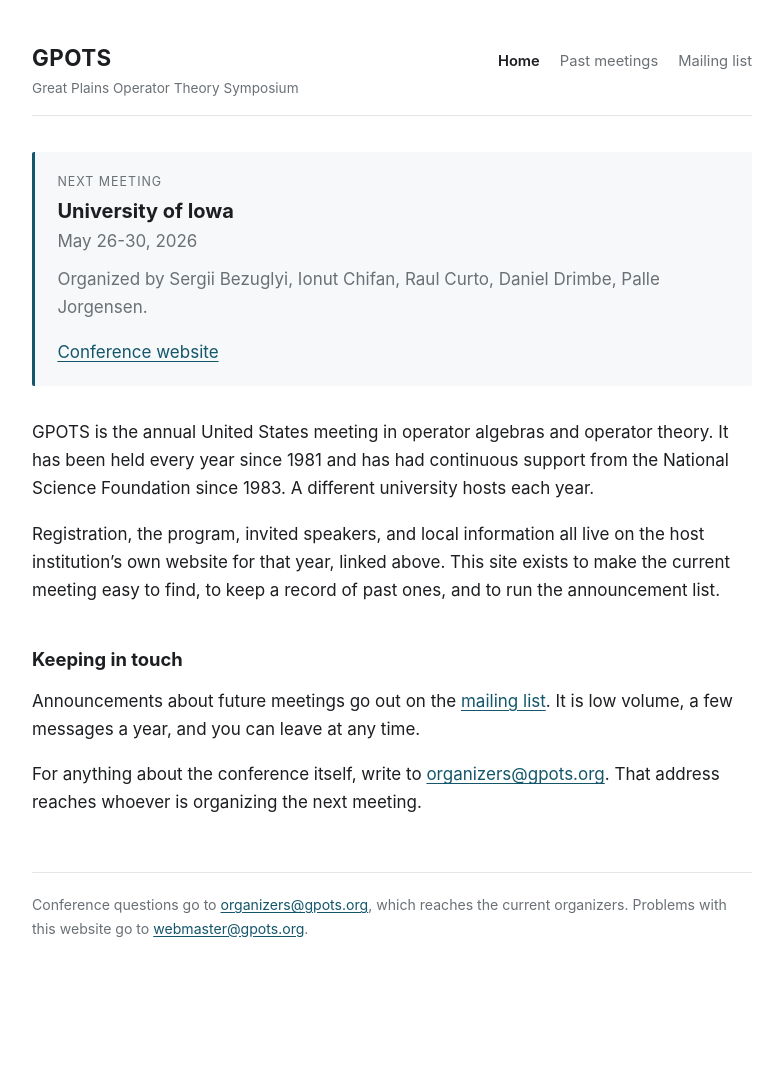
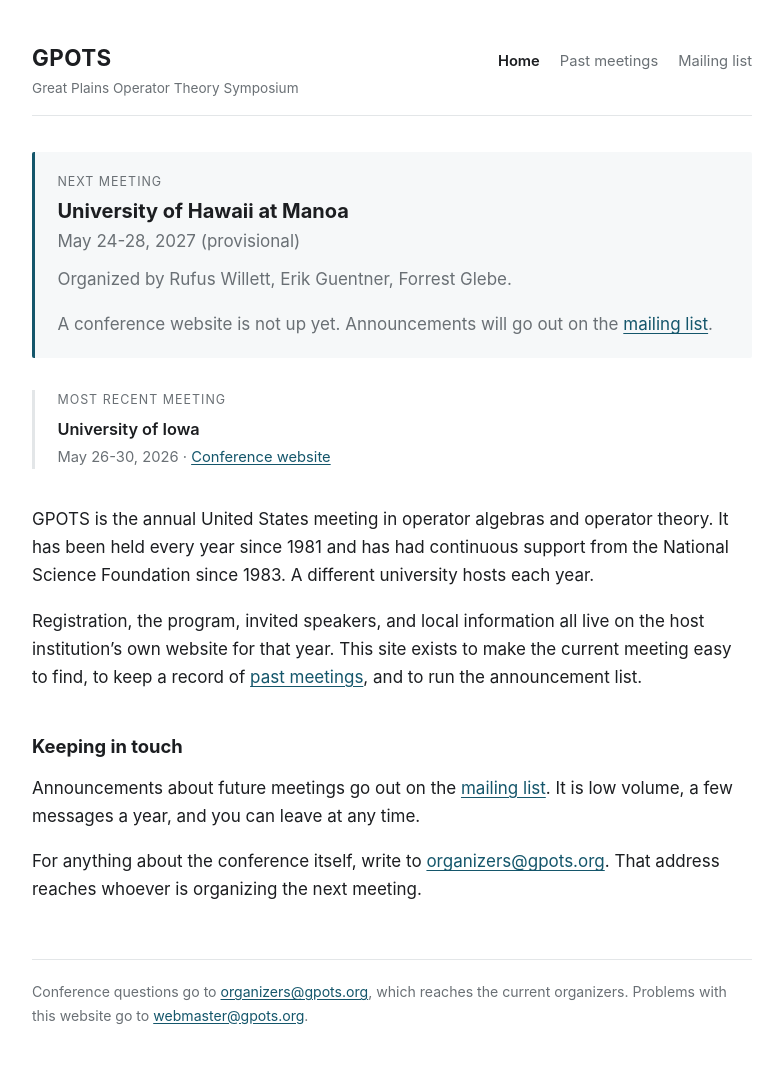
Before and after one commit to gpots-info/gpots-info.github.io, a Jekyll site: the page built from index.md, in a window 1280 px wide. Shown: the whole page, without its empty margins (248-1029 px from the left). Built offline with Jekyll 4.4.1, drawn with Linux system fonts in a browser that asks for light colours; before the commit the page ends 1004 px from its top, so only the background shows below that.

Commit message:
Show next and most recent meeting on the front page
Add 2027 at Hawaii as the upcoming meeting. The front page now reads an
'upcoming' flag in the data rather than assuming the top entry is future.

```diff
--- a/_data/meetings.yml
+++ b/_data/meetings.yml
@@ -3,14 +3,32 @@
 # To add a year, copy the block below, put it at the top, and fill it in.
 # Only "year" is required. Leave out anything you don't know.
 #
-#   - year: 2027
+#   - year: 2028
 #     host: Name of University
-#     dates: May 24-28, 2027
-#     url: https://example.edu/gpots2027
+#     dates: May 24-28, 2028
+#     url: https://example.edu/gpots2028
 #     organizers: [First Last, First Last]
+#     upcoming: true
 #
+# ---------------------------------------------------------------------
+# IMPORTANT: "upcoming: true" marks the meeting that has not happened
+# yet. It is what puts a meeting in the "Next meeting" box on the front
+# page. Exactly one entry should have it, or none between meetings.
+#
+# So, once a meeting is over, delete its "upcoming: true" line and put
+# one on the next meeting instead. That single line is the difference
+# between the front page saying "next" and saying "most recent".
+# ---------------------------------------------------------------------
+#
+# If dates are not settled, just write them with "(provisional)" after.
 # Lines starting with # are notes and never appear on the site.
 # Entries marked "unconfirmed" below still need checking.
+
+- year: 2027
+  host: University of Hawaii at Manoa
+  dates: May 24-28, 2027 (provisional)
+  organizers: [Rufus Willett, Erik Guentner, Forrest Glebe]
+  upcoming: true
 
 - year: 2026
   host: University of Iowa
--- a/assets/style.css
+++ b/assets/style.css
@@ -142,6 +142,31 @@ li { margin-bottom: 0.35rem; }
 
 .next-meeting p:last-child { margin-bottom: 0; }
 
+/* ---- Most recent meeting block ---- */
+/* Deliberately quieter than the next-meeting block above it. */
+
+.past-meeting {
+  margin: 0 0 2.25rem;
+  padding: 0 0 0 1.4rem;
+  border-left: 3px solid var(--rule);
+}
+
+.past-meeting .kicker {
+  margin: 0 0 0.3rem;
+  font-size: 0.78rem;
+  letter-spacing: 0.08em;
+  text-transform: uppercase;
+  color: var(--muted);
+}
+
+.past-meeting .where {
+  margin: 0 0 0.15rem;
+  font-size: 1.02rem;
+  font-weight: 600;
+}
+
+.past-meeting .when { margin: 0; color: var(--muted); font-size: 0.92rem; }
+
 /* ---- Tables ---- */
 
 .table-wrap {
--- a/index.md
+++ b/index.md
@@ -3,19 +3,45 @@ layout: default
 permalink: /
 ---
 
-{%- assign next = site.data.meetings | first -%}
+{%- assign next = site.data.meetings | where: "upcoming", true | first -%}
+{%- assign prev = site.data.meetings | where_exp: "m", "m.upcoming != true" | first -%}
 
+{%- if next %}
 <div class="next-meeting">
   <p class="kicker">Next meeting</p>
   <h1 class="where">{{ next.host }}</h1>
+  {%- if next.dates %}
   <p class="when">{{ next.dates }}</p>
+  {%- endif %}
   {%- if next.organizers %}
   <p class="muted">Organized by {{ next.organizers | join: ", " }}.</p>
   {%- endif %}
   {%- if next.url %}
   <p><a href="{{ next.url }}">Conference website</a></p>
+  {%- else %}
+  <p class="muted">A conference website is not up yet. Announcements will go
+  out on the <a href="/mailing-list/">mailing list</a>.</p>
   {%- endif %}
 </div>
+{%- else %}
+<div class="next-meeting">
+  <p class="kicker">Next meeting</p>
+  <h1 class="where">Not yet announced</h1>
+  <p class="muted">The next host has not been settled. Announcements go out on
+  the <a href="/mailing-list/">mailing list</a>.</p>
+</div>
+{%- endif %}
+
+{%- if prev %}
+<div class="past-meeting">
+  <p class="kicker">Most recent meeting</p>
+  <p class="where">{{ prev.host }}</p>
+  <p class="when">
+    {{ prev.dates }}{% if prev.dates and prev.url %} · {% endif %}
+    {%- if prev.url %}<a href="{{ prev.url }}">Conference website</a>{% endif %}
+  </p>
+</div>
+{%- endif %}
 
 GPOTS is the annual United States meeting in operator algebras and operator
 theory. It has been held every year since 1981 and has had continuous support
@@ -23,9 +49,9 @@ from the National Science Foundation since 1983. A different university hosts
 each year.
 
 Registration, the program, invited speakers, and local information all live on
-the host institution's own website for that year, linked above. This site
-exists to make the current meeting easy to find, to keep a record of past ones,
-and to run the announcement list.
+the host institution's own website for that year. This site exists to make the
+current meeting easy to find, to keep a record of [past
+meetings](/meetings/), and to run the announcement list.
 
 ## Keeping in touch
 
```
